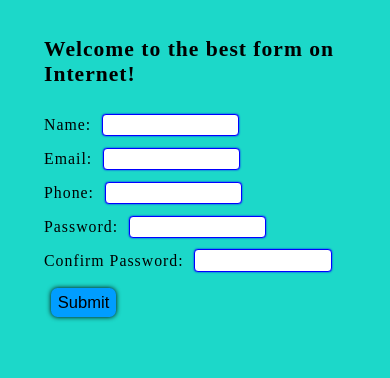
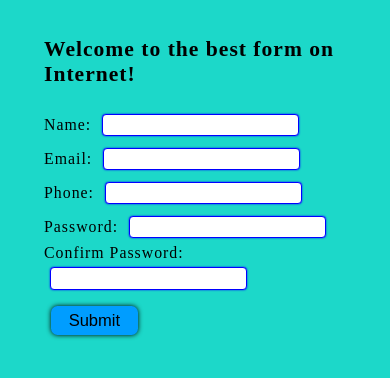
Before and after one commit to jatinsharma282/Form_Validation, a plain HTML site: page index.html in a window 390 px wide. Drawn offline with nearby package versions, Linux system fonts and the light colour scheme.

Commit message:
Update style.css

```diff
--- a/style.css
+++ b/style.css
@@ -66,6 +66,13 @@ p{
 
 @media (max-width:500px) {
     .formdesign input {
-        width: 40%;
+        width: 60%;
+    }
+
+    .but {
+        width: 12rem;
+        height: 4rem;
+        font-size: 2.3rem;
+        margin: 1.5rem 1rem;
     }
 }
```
